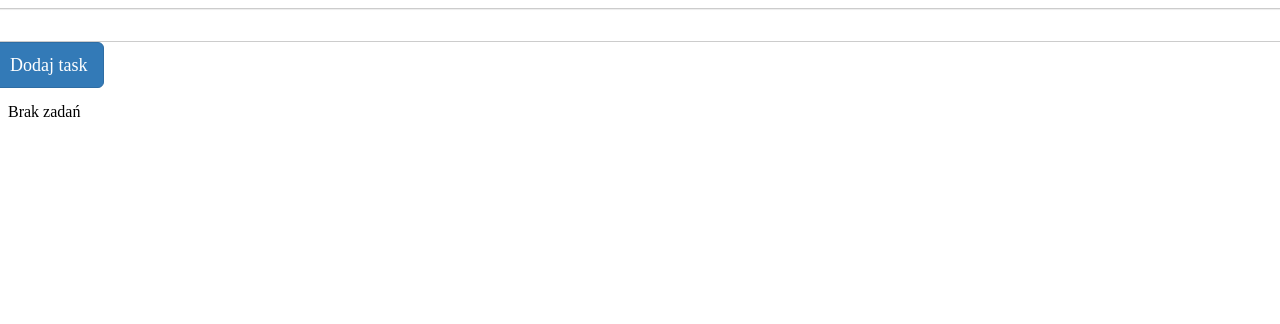
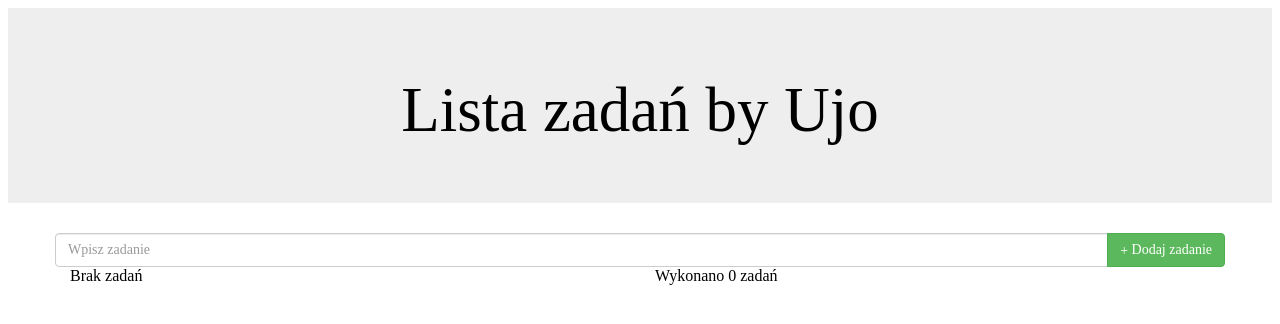
Before and after one commit to ujko/angularSample, an Angular app: page / in a window 1280 px wide. Shown: the top 324 px of the page. Built offline with nearby package versions, Linux system fonts and the light colour scheme; a web font is replaced by a local one.

Commit message:
added todo-task module  and refactoring

```diff
--- a/src/app/add-task/add-task.component.html
+++ b/src/app/add-task/add-task.component.html
@@ -1,4 +1,6 @@
-<div class="form-group">
-  <input type="text" class="form-control" [(ngModel)]="newTask" />
-  <button class="btn btn-primary btn-lg" (click)="taskListAdd()">Dodaj task</button>
+<div class="input-group">
+  <input type="text" class="form-control" [(ngModel)]="newTask" placeholder="Wpisz zadanie" />
+  <div class="input-group-btn">
+    <button class="btn btn-success" type="submit" (click)="taskListAdd()"><span class="glyphicon glyphicon-plus"></span> Dodaj zadanie </button>
+  </div>
 </div>
--- a/src/app/add-task/add-task.component.ts
+++ b/src/app/add-task/add-task.component.ts
@@ -7,7 +7,7 @@ import { Component, EventEmitter, OnInit, Output } from '@angular/core';
 })
 export class AddTaskComponent implements OnInit {
 
-  newTask: string;
+  newTask = '';
 
   @Output()
   emitTask = new EventEmitter<string>();
@@ -17,7 +17,9 @@ export class AddTaskComponent implements OnInit {
   }
 
   taskListAdd() {
+    if (this.newTask !== '') {
     this.emitTask.emit(this.newTask);
     this.newTask = '';
+    }
   }
 }
--- a/src/app/app.component.html
+++ b/src/app/app.component.html
@@ -1,26 +1,19 @@
-<div class="row">
+<div class="jumbotron text-center">
+  <h1>Lista zadań by Ujo</h1>
+</div>
+<div class="container">
+  <div class="row margin-bottom">
     <app-add-task (emitTask)="add($event)"></app-add-task>
   </div>
   <div class="row">
     <div class="col-md-6">
-    <ng-container *ngIf="todoList.length>0; else noTask">
-    <table>
-      <tr *ngFor="let tl of todoList">
-        <td>{{tl}}</td>
-        <td><button class="btn btn-success btn-xs" (click)="addToDoneList(tl)">Zrobione</button></td>
-        <td><button class="btn btn-danger btn-xs" (click)="removeTask(tl)">Usuń</button></td>
-      </tr>
-    </table>
-  </ng-container>
-  <ng-template #noTask>
-    <div>
-      Brak zadań
-    </div>
-  </ng-template>
+      <app-todo-task [todoList]="todoList" (emitDone)="addToDoneList($event)" (emitRemove)="removeTask($event)"></app-todo-task>
     </div>
     <div class="col-md-6">
+      <p>Wykonano {{doneList.length}} zadań</p>
       <ul *ngFor="let task of doneList">
         <li>{{task}}</li>
       </ul>
     </div>
   </div>
+</div>
--- a/src/app/app.module.ts
+++ b/src/app/app.module.ts
@@ -4,11 +4,13 @@ import { NgModule } from '@angular/core';
 
 import { AppComponent } from './app.component';
 import { AddTaskComponent } from './add-task/add-task.component';
+import { TodoTaskComponent } from './todo-task/todo-task.component';
 
 @NgModule({
   declarations: [
     AppComponent,
-    AddTaskComponent
+    AddTaskComponent,
+    TodoTaskComponent
   ],
   imports: [
     BrowserModule,
--- /dev/null
+++ b/src/app/todo-task/todo-task.component.html
@@ -0,0 +1,18 @@
+<ng-container *ngIf="todoList.length>0; else noTask">
+  <table class="table table-striped">
+    <tr *ngFor="let tl of todoList">
+      <td>{{tl}}</td>
+      <td>
+        <button class="btn btn-success btn-xs" (click)="addToDoneList(tl)">Zrobione</button>
+      </td>
+      <td>
+        <button class="btn btn-danger btn-xs" (click)="removeTask(tl)">Usuń</button>
+      </td>
+    </tr>
+  </table>
+</ng-container>
+<ng-template #noTask>
+  <div>
+    Brak zadań
+  </div>
+</ng-template>
--- /dev/null
+++ b/src/app/todo-task/todo-task.component.ts
@@ -0,0 +1,32 @@
+import { Component, Input, OnInit, Output, EventEmitter } from '@angular/core';
+
+@Component({
+  selector: 'app-todo-task',
+  templateUrl: './todo-task.component.html',
+  styleUrls: ['./todo-task.component.css']
+})
+export class TodoTaskComponent implements OnInit {
+
+  @Input()
+  todoList = [];
+
+  @Output()
+  emitDone = new EventEmitter<string>();
+
+  @Output()
+  emitRemove = new EventEmitter<string>();
+
+  constructor() { }
+
+  ngOnInit() {
+  }
+
+  addToDoneList(task) {
+    console.log('todo-task(addToDoneTask): ' + task);
+    this.emitDone.emit(task);
+  }
+  removeTask(task) {
+    console.log('todo-task(removeTask): ' + task);
+    this.emitRemove.emit(task);
+  }
+ }
```
Also changed, not shown: src/app/todo-task/todo-task.component.css (added). Lines whose indentation alone changed are shown as unchanged.
